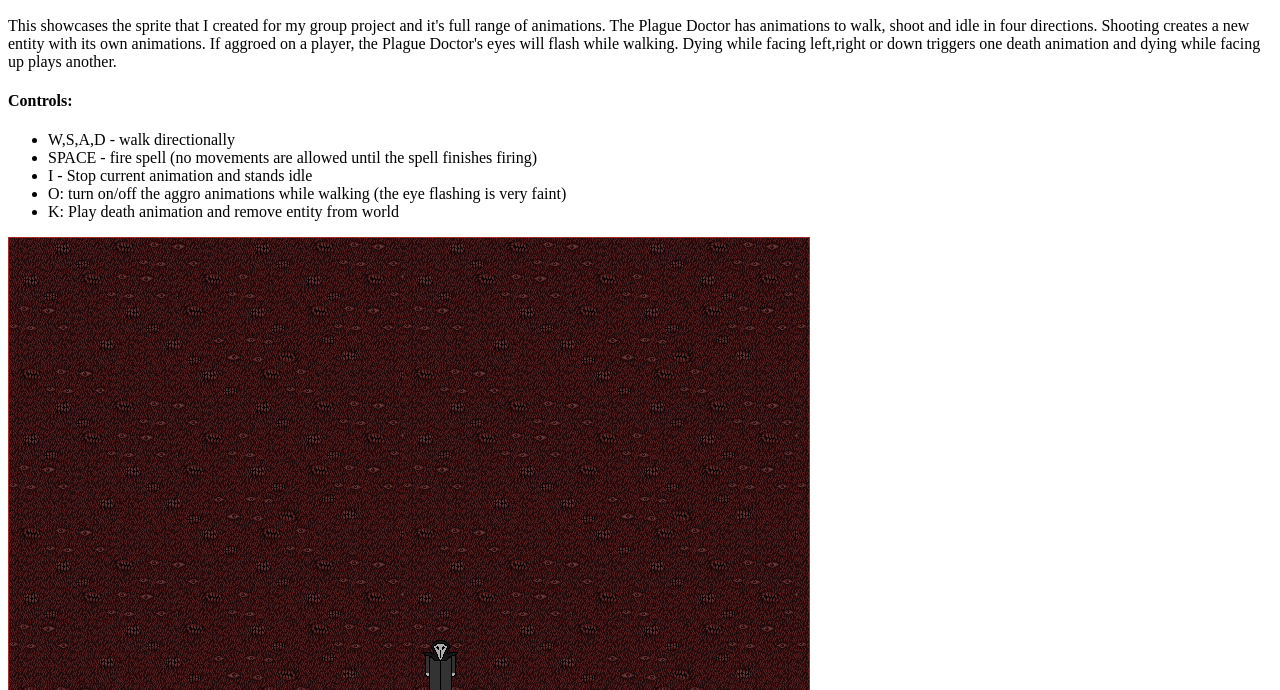
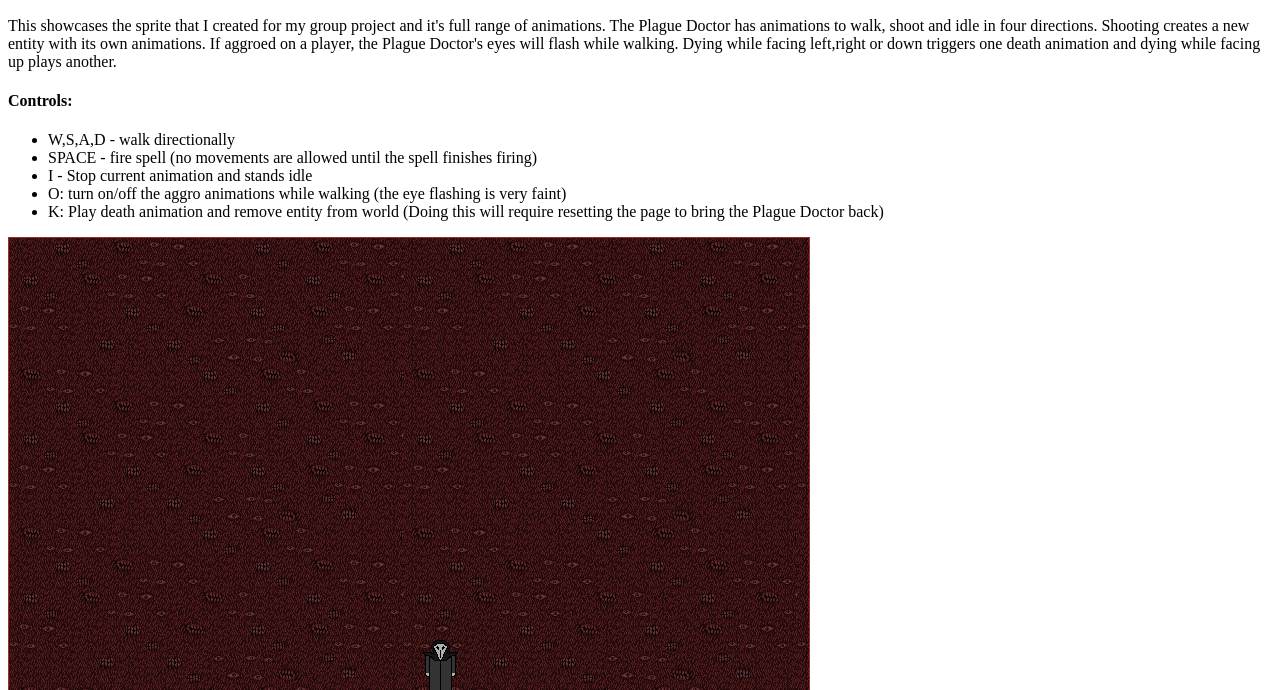
Before and after one commit to JRob368/Homework1-Animation, a plain HTML site: page index.html in a window 1280 px wide. Shown: the part 110-800 px from the top of the page. Drawn offline with Linux system fonts and the light colour scheme.

Commit message:
clearer instructions

```diff
--- a/index.html
+++ b/index.html
@@ -23,7 +23,7 @@
             <li>SPACE - fire spell (no movements are allowed until the spell finishes firing)</li>
             <li>I - Stop current animation and stands idle</li>
             <li>O: turn on/off the aggro animations while walking (the eye flashing is very faint)</li>
-            <li> K: Play death animation and remove entity from world</li>
+            <li> K: Play death animation and remove entity from world (Doing this will require resetting the page to bring the Plague Doctor back)</li>
         </ul>
     <canvas id="gameWorld" tabindex="1" width="800" height="800" style="border: 1px solid brown; background: lightskyblue"></canvas>
 </body>
```
